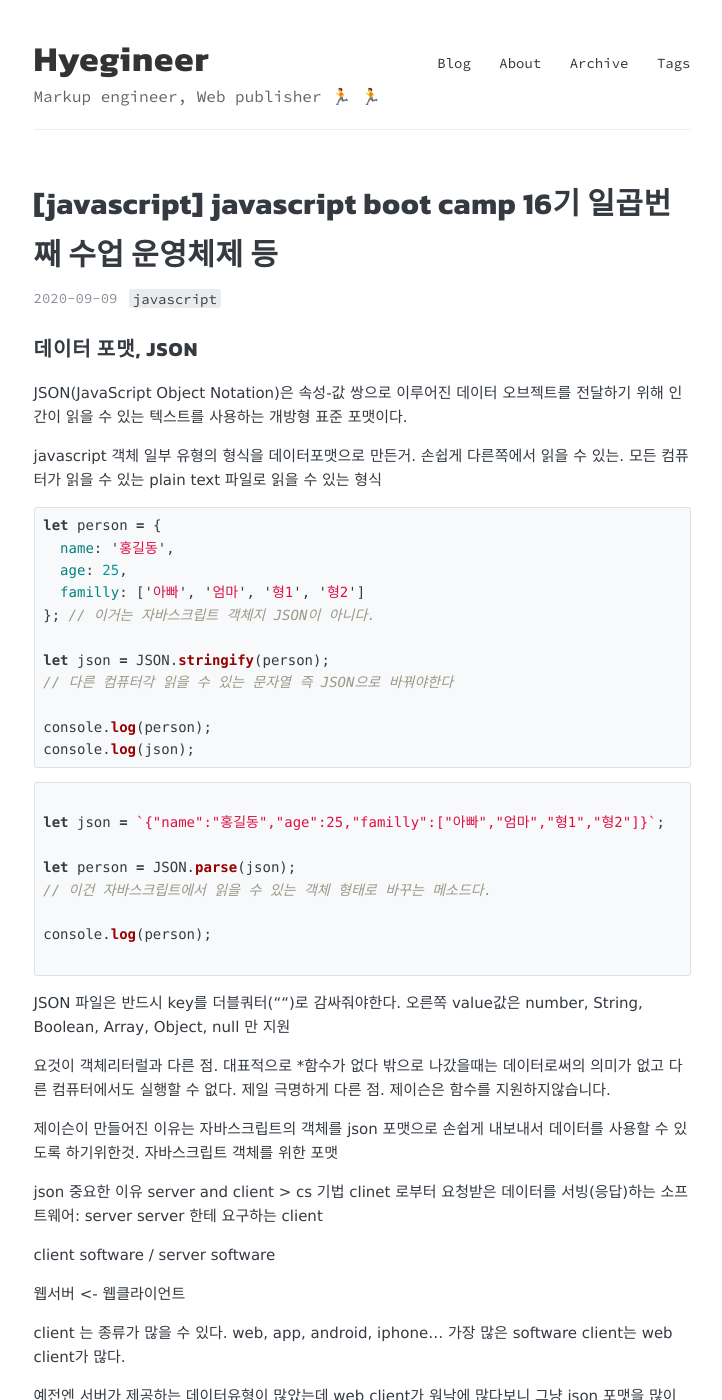
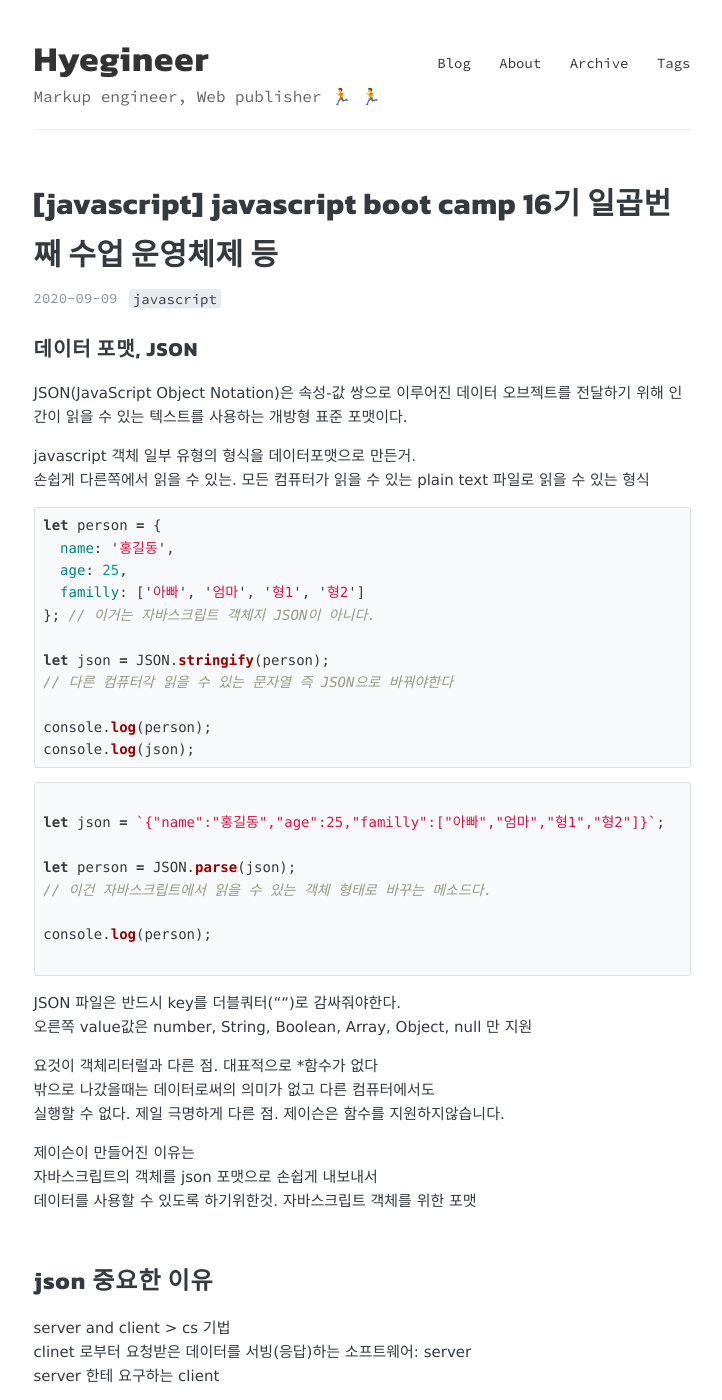
Before and after one commit to hyegineer/hyegineer.github.io, a Jekyll site: the page built from _posts/2020-09-09-bootcamp16-7-last.md, in a window 1280 px wide and 1400 px high. Shown: the whole window, without its empty margins (278-1000 px from the left). Built offline with Jekyll 4.4.1, drawn with Linux system fonts in a browser that asks for light colours; emoji names are drawn with the system emoji font; comment, search, counter and statistics services are not loaded; some of the changed text lies outside the part shown.

Commit message:
포스팅 띄어쓰기 정리

````diff
--- a/_posts/2020-09-09-bootcamp16-7-last.md
+++ b/_posts/2020-09-09-bootcamp16-7-last.md
@@ -10,7 +10,7 @@ tags:
 
 JSON(JavaScript Object Notation)은 속성-값 쌍으로 이루어진 데이터 오브젝트를 전달하기 위해 인간이 읽을 수 있는 텍스트를 사용하는 개방형 표준 포맷이다.
 
-javascript 객체 일부 유형의 형식을 데이터포맷으로 만든거.
+javascript 객체 일부 유형의 형식을 데이터포맷으로 만든거. <br>
 손쉽게 다른쪽에서 읽을 수 있는. 모든 컴퓨터가 읽을 수 있는 plain text 파일로 읽을 수 있는 형식
 
 ```javascript
@@ -38,31 +38,32 @@ console.log(person);
 
 ```
 
-JSON 파일은 반드시 key를 더블쿼터("")로 감싸줘야한다.
-오른쪽 value값은 number, String, Boolean, Array, Object, null 만 지원
+JSON 파일은 반드시 key를 더블쿼터("")로 감싸줘야한다.<br>
+오른쪽 value값은 number, String, Boolean, Array, Object, null 만 지원<br>
 
-요것이 객체리터럴과 다른 점. 대표적으로 *함수가 없다
-밖으로 나갔을때는 데이터로써의 의미가 없고 다른 컴퓨터에서도
+요것이 객체리터럴과 다른 점. 대표적으로 *함수가 없다<br>
+밖으로 나갔을때는 데이터로써의 의미가 없고 다른 컴퓨터에서도<br>
 실행할 수 없다. 제일 극명하게 다른 점. 제이슨은 함수를 지원하지않습니다.
 
-제이슨이 만들어진 이유는
-자바스크립트의 객체를 json 포맷으로 손쉽게 내보내서
+제이슨이 만들어진 이유는 <br>
+자바스크립트의 객체를 json 포맷으로 손쉽게 내보내서<br>
 데이터를 사용할 수 있도록 하기위한것. 자바스크립트 객체를 위한 포맷
+<br><br>
+## json 중요한 이유
 
-json 중요한 이유
-server and client > cs 기법
-clinet 로부터 요청받은 데이터를 서빙(응답)하는 소프트웨어: server
-server 한테 요구하는 client
+server and client > cs 기법<br>
+clinet 로부터 요청받은 데이터를 서빙(응답)하는 소프트웨어: server<br>
+server 한테 요구하는 client<br>
 
 client software / server software
 
 웹서버 <- 웹클라이언트
 
-client 는 종류가 많을 수 있다. web, app, android, iphone...
+client 는 종류가 많을 수 있다. web, app, android, iphone...<br>
 가장 많은 software client는 web client가 많다.
 
-예전엔 서버가 제공하는 데이터유형이 많았는데
-web client가 워낙에 많다보니 그냥 json 포맷을 많이 씀.
+예전엔 서버가 제공하는 데이터유형이 많았는데<br>
+web client가 워낙에 많다보니 그냥 json 포맷을 많이 씀.<br>
 서버가 다 json 포맷을 반환하니깐 그냥 기본 통신규격 데이터를 json으로 대동단결...
 
 단점은 텍스트포맷이기에 비대해지고, 자료형도 한계되있어서 그렇게 좋은건 아니지만,,, javascript client를 개발하는 입장에선 json이 대세니께 배우면 됍니다.
````
Also changed, not shown: 2 other files.
